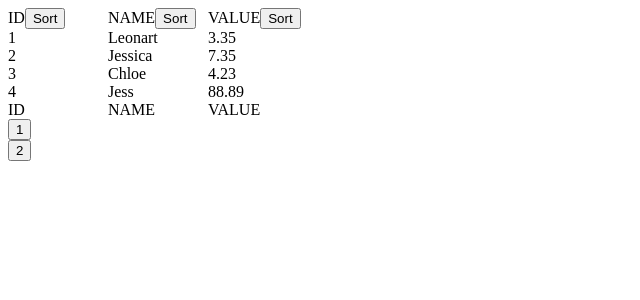
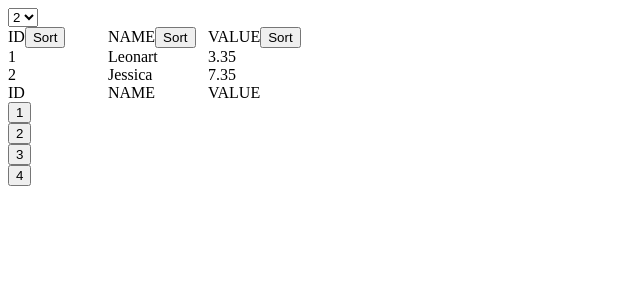
Before and after one commit to leonartgutz/TableComponent, a React (Create React App) app: page / in a window 1280 px wide. Shown: the top 300 px of the page, without its empty margins (0-640 px from the left). Built offline with nearby package versions, Linux system fonts and the light colour scheme.

Commit message:
Component 2

```diff
--- a/src/App.js
+++ b/src/App.js
@@ -1,4 +1,5 @@
-import React from 'react'
+/* eslint-disable radix */
+import React, { useState } from 'react'
 import Table from './components/Table'
 
 const array = [
@@ -65,6 +66,24 @@ const column = [
   },
 ]
 
-const App = () => <Table data={array} columns={column} rowLimit={4} />
+const App = () => {
+  const [row, setRow] = useState(2)
+
+  const rowHandler = (Event) => {
+    setRow(parseInt(Event.target.value))
+  }
+
+  return (
+    <>
+      <select onChange={rowHandler}>
+        <option value="2">2</option>
+        <option value="4">4</option>
+        <option value="6">6</option>
+        <option value="8">8</option>
+      </select>
+      <Table data={array} columns={column} rowLimit={row} />
+    </>
+  )
+}
 
 export default App
--- a/src/components/Table/index.js
+++ b/src/components/Table/index.js
@@ -24,12 +24,14 @@ const Table = ({ columns, data, rowLimit }) => {
 
   useEffect(() => {
     setPerPage(rowLimit)
+    setDisplayArr(paginator(data, 1, rowLimit))
   }, [rowLimit])
 
   const sortHanlder = (key, order) => {
-    const copy = [...displayArr]
+    const copy = [...info]
     setSortOrder(sortOrder === 'asc' ? 'desc' : 'asc')
-    setDisplayArr(copy.sort(compareValues(key, order)))
+    const beforePage = copy.sort(compareValues(key, order))
+    setDisplayArr(paginator(beforePage, 1, perPage))
   }
 
   const generatePages = (infoArr, limit) => {
```
